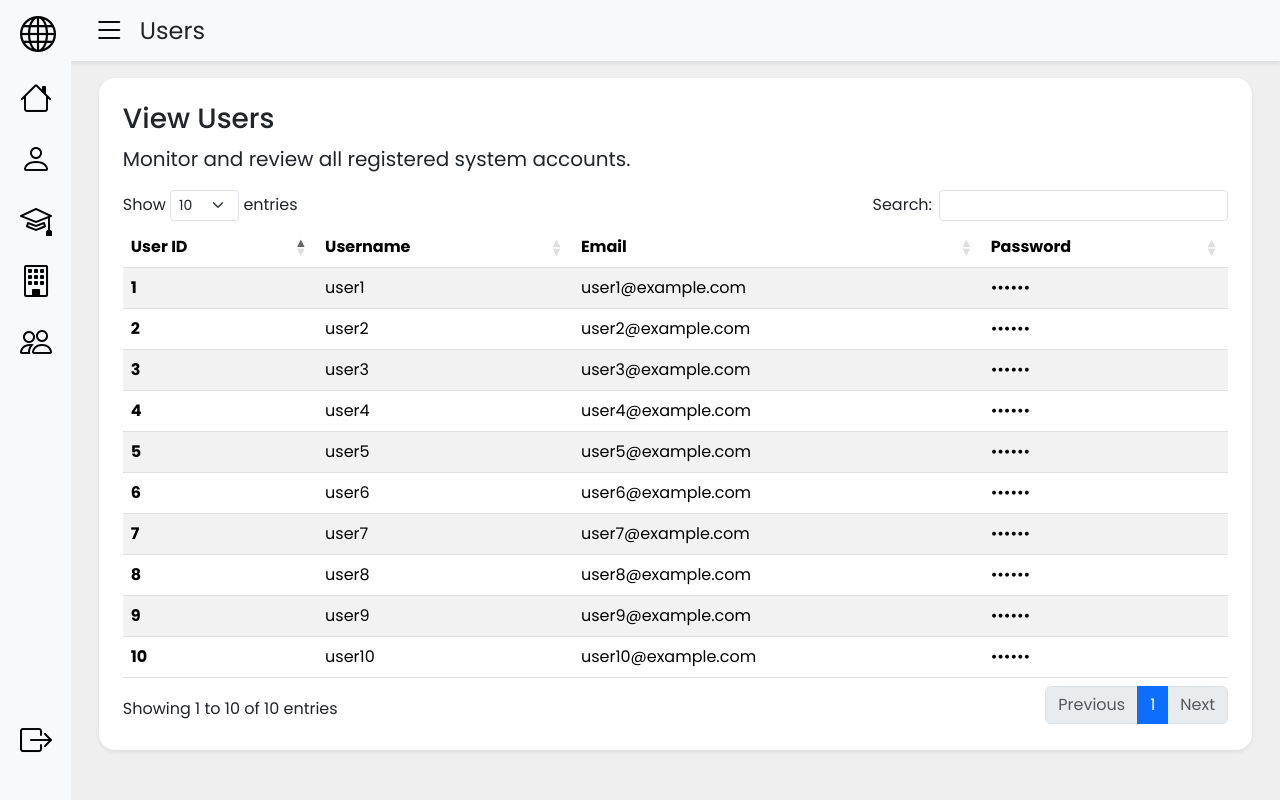
After one commit to utthee/ssis-webapp, a Flask app: page /users in a window 1280 px wide. The commit adds this page. Run offline with Flask 3, Linux system fonts and the light colour scheme; some libraries are stand-ins or nearby versions.

Commit message:
added user login, signup, and logout, and user table

```diff
--- a/app/static/styles.css
+++ b/app/static/styles.css
@@ -50,10 +50,10 @@ a:active {
     width: 300px;
     min-width: 60px;
     transition: width 0.25s ease-in-out;
-    /* background-color: light; */
     display: flex;
     flex-direction: column;
     overflow: hidden;
+    padding-bottom: 15px;
 }
 
 #sidebar.collapsed {
@@ -99,6 +99,11 @@ a:active {
 }
 
 /* SIDEBAR MENU STYLES */
+.sidebar-nav {
+    display: flex;
+    flex-direction: column;
+    flex: 1;
+}
 
 .sidebar-nav .nav-list {
     list-style: none;
@@ -106,6 +111,10 @@ a:active {
     gap: 4px;
     padding: 0 5px;
     flex-direction: column;
+}
+
+.logout-list {
+  margin-top: auto;
 }
 
 .sidebar-link.active {
@@ -213,3 +222,48 @@ a.sidebar-link:hover:not(.active) .sidebar-label {
 .sidebar-label {
     font-size: 1.125rem;
 }
+
+
+/* ---------- LOGIN --------- */
+body {
+    font-family: 'Poppins', sans-serif;
+    background: #dedede;
+}
+/*------------ Login container ------------*/
+.box-area{
+    width: 400x;
+}
+/*------------ Right box ------------*/
+.right-box{
+    padding: 40px 30px 40px 40px;
+}
+/*------------ Custom Placeholder ------------*/
+::placeholder{
+    font-size: 16px;
+}
+.rounded-4{
+    border-radius: 20px;
+}
+.rounded-5{
+    border-radius: 30px;
+}
+
+.login-card {
+    max-width: 400px;
+    width: 100%;
+    border-radius: 1rem;
+}
+
+.login-card .form-control {
+    height: 45px;
+}
+
+.singup-card {
+    max-width: 800px;
+    width: 100%;
+    border-radius: 1rem;
+}
+
+.signup-card .form-control {
+    height: 45px;
+}
--- a/app/templates/base.html
+++ b/app/templates/base.html
@@ -5,7 +5,7 @@
     <meta charset="UTF-8">
     <meta name="viewport" content="width=device-width, initial-scale=1.0">
     <link rel="stylesheet" href="{{url_for('static',filename='styles.css')}}">
-    <title>Student Information System</title>
+    <title>{% block title %}{% endblock %}</title>
 
     <!-- Bootstrap CSS CDN -->
     <link href="https://cdn.jsdelivr.net/npm/bootstrap@5.3.8/dist/css/bootstrap.min.css" rel="stylesheet"
@@ -29,6 +29,7 @@
             </div>
 
             <nav class="sidebar-nav">
+                <!-- PRIMARY LIST -->
                 <ul class="nav-list">
                     <li class="sidebar-item">
                         <a href="{{ url_for('dashboard') }}"
@@ -62,6 +63,25 @@
                             <span class="sidebar-label">Colleges</span>
                         </a>
                     </li>
+                    <li class="sidebar-item">
+                        <a href="{{ url_for('user.users') }}"
+                            class="sidebar-link {% if request.endpoint == 'users' %}active{% endif %}"
+                            data-title="Users">
+                            <i class="bi bi-people fs-2"></i>
+                            <span class="sidebar-label">Users</span>
+                        </a>
+                    </li>
+                </ul>
+
+                <!-- SECONDARY LIST BOTTOM CONTENT -->
+                <ul class="nav-list logout-list">
+                    <li class="sidebar-item">
+                        <a href="#" class="sidebar-link" data-bs-toggle="modal"
+                            data-bs-target="#logoutConfirmationModal">
+                            <i class="bi bi-box-arrow-right fs-2"></i>
+                            <span class="sidebar-label">Logout</span>
+                        </a>
+                    </li>
                 </ul>
             </nav>
         </aside>
@@ -88,6 +108,29 @@
         </div>
     </div>
 
+    <div class="modal" id="logoutConfirmationModal" tabindex="-1" aria-labelledby="logoutConfirmationModalLabel"
+        aria-hidden="true">
+        <div class="modal-dialog modal-dialog-centered">
+            <div class="modal-content">
+                <div class="modal-header">
+                    <h5 class="modal-title w-100" id="logoutConfirmationModalLabel">Logout Confirmation</h5>
+                </div>
+                <div class="modal-body">
+                    <p class="mt-3">
+                        Are you sure you want to logout?
+                    </p>
+                </div>
+                <div class="modal-footer justify-content-right">
+                    <form id="logoutForm" action="{{ url_for('user.login') }}" method="post">
+                        <button type="button" class="btn btn-danger" data-bs-dismiss="modal">Cancel</button>
+                        <button type="submit" class="btn btn-success">Logout</button>
+                    </form>
+                </div>
+            </div>
+        </div>
+    </div>
+
+
     <!-- JQuery CDN -->
     <script src="https://code.jquery.com/jquery-3.7.1.js"
         integrity="sha256-eKhayi8LEQwp4NKxN+CfCh+3qOVUtJn3QNZ0TciWLP4=" crossorigin="anonymous">
@@ -96,7 +139,7 @@
     <!-- Bootstrap JS CDN -->
     <script src="https://cdn.jsdelivr.net/npm/bootstrap@5.3.8/dist/js/bootstrap.bundle.min.js"
         integrity="sha384-FKyoEForCGlyvwx9Hj09JcYn3nv7wiPVlz7YYwJrWVcXK/BmnVDxM+D2scQbITxI" crossorigin="anonymous">
-    </script>
+        </script>
 
     <!-- Data Tables CDN -->
     <script src="https://cdn.datatables.net/2.3.4/js/dataTables.js"></script>
--- a/app/templates/colleges.html
+++ b/app/templates/colleges.html
@@ -1,7 +1,7 @@
 {% extends "base.html" %}
-
+{% block title %}College Page{% endblock %}
 {% block body %}
-<div class="container-fluid p-4 rounded bg-white shadow-sm">
+<div class="container-fluid p-4 rounded-4 bg-white shadow-sm">
     <h3>Manage Colleges</h3>
     <p style="font-size: 20px;">Create, organize, and maintain information about all colleges.</p>
 
--- a/app/templates/dashboard.html
+++ b/app/templates/dashboard.html
@@ -1,7 +1,7 @@
 {% extends "base.html" %}
-
+{% block title %}Dashboard{% endblock %}
 {% block body %}
-<div class="container-fluid p-4 rounded bg-white shadow-sm" style="min-height: 90vh;">
+<div class="container-fluid p-4 rounded-4 bg-white shadow-sm" style="min-height: 90vh;">
     <h3>Overview</h3>
     <p style="font-size: 20px;">Manage and view all registered students, programs, and colleges in one place.</p>
 
--- a/app/templates/programs.html
+++ b/app/templates/programs.html
@@ -1,7 +1,7 @@
 {% extends "base.html" %}
-
+{% block title %}Program Page{% endblock %}
 {% block body %}
-<div class="container-fluid p-4 rounded bg-white shadow-sm">
+<div class="container-fluid p-4 rounded-4 bg-white shadow-sm">
     <h3>Manage Programs</h3>
     <p style="font-size: 20px;">Add, edit, or track academic programs and departments.</p>
 
--- a/app/templates/students.html
+++ b/app/templates/students.html
@@ -1,7 +1,7 @@
 {% extends "base.html" %}
-
+{% block title %}Student Page{% endblock %}
 {% block body %}
-<div class="container-fluid p-4 rounded bg-white shadow-sm">
+<div class="container-fluid p-4 rounded-4 bg-white shadow-sm">
     <h3>Manage Students</h3>
     <p style="font-size: 20px;">Add, edit, or track student information.</p>
 
--- /dev/null
+++ b/app/templates/users.html
@@ -0,0 +1,30 @@
+{% extends "base.html" %}
+{% block title %}User Page{% endblock %}
+{% block body %}
+<div class="container-fluid p-4 rounded-4 bg-white shadow-sm">
+    <h3>View Users</h3>
+    <p style="font-size: 20px;">Monitor and review all registered system accounts.</p>
+
+
+    <table id="data-table" class="table table-striped table-hover">
+        <thead>
+            <tr>
+                <th scope="col">User ID</th>
+                <th scope="col">Username</th>
+                <th scope="col">Email</th>
+                <th scope="col">Password</th>
+            </tr>
+        </thead>
+        <tbody>
+            {% for user in users %}
+            <tr>
+                <th scope="row">{{ user.id }}</th>
+                <td>{{ user.username }}</td>
+                <td>{{ user.email }}</td>
+                <td>{{ user.password }}</td>
+            </tr>
+            {% endfor %}
+        </tbody>
+    </table>
+</div>
+{% endblock %}
--- a/app/user/__init__.py
+++ b/app/user/__init__.py
@@ -0,0 +1 @@
+from .controller import user_bp
--- /dev/null
+++ b/app/user/controller.py
@@ -0,0 +1,40 @@
+from flask import Blueprint, render_template, request, redirect, url_for, session
+
+user_bp = Blueprint("user", __name__, template_folder="../templates")
+
+@user_bp.route("/login", methods=["GET", "POST"])
+def login():
+    if request.method == "POST":
+        username = request.form.get("username")
+        password = request.form.get("password")
+
+        if username == "admin" and password == "123":
+            session["user"] = username
+            return redirect(url_for("dashboard"))
+        return render_template("login.html", error="Invalid username or password")
+
+    return render_template("login.html")
+
+
+@user_bp.route("/signup", methods=["GET", "POST"])
+def signup():
+    # later: handle POST to create a new user
+    return render_template("signup.html")
+
+
+@user_bp.route("/logout", methods=["POST"])
+def logout():
+    session.clear()
+    return redirect(url_for("user.login"))
+
+
+@user_bp.route("/users")
+def users():
+    n = 10
+    users_data = [
+        {"id": i + 1, "username": f"user{i+1}",
+         "email": f"user{i+1}@example.com",
+         "password": "••••••"}
+        for i in range(n)
+    ]
+    return render_template("users.html", page_title="Users", users=users_data)
```
Also changed, not shown: app/__init__.py (+12 -9 lines), app/templates/auth.html (added, +18 -0 lines), app/templates/login.html (added, +41 -0 lines), app/templates/signup.html (added, +52 -0 lines), app/user/controllers.py (deleted), 1 other file.
